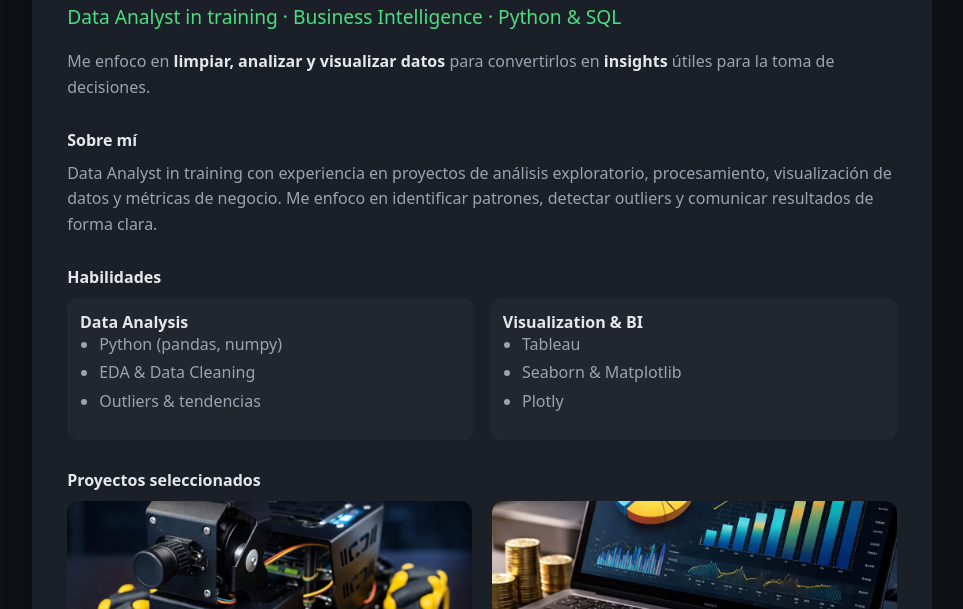
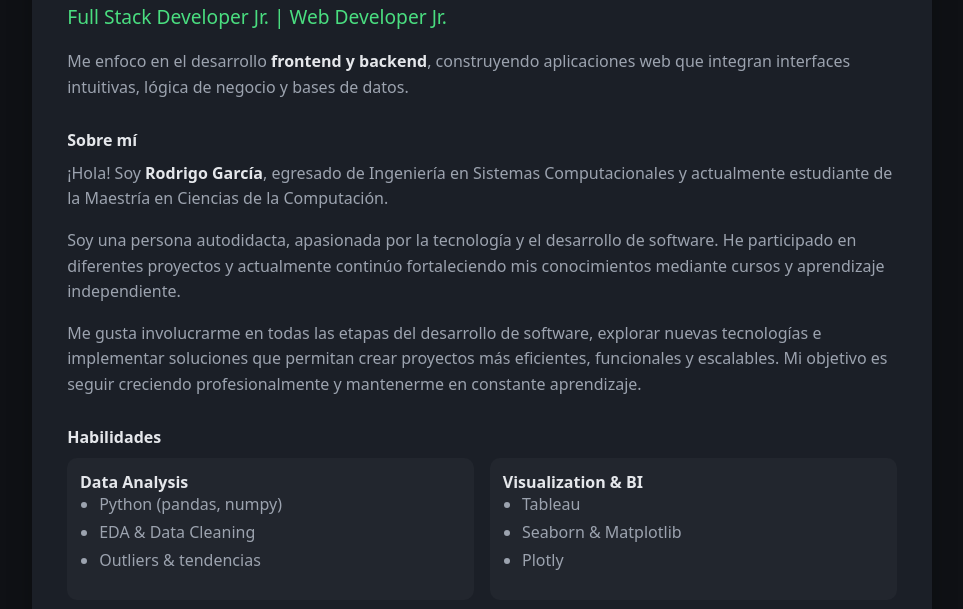
Before and after one commit to RodrigoGarcia96/RodrigoGarciaG, a plain HTML site: page index.html in a window 1280 px wide. Shown: the part 191-800 px from the top of the page, without its empty margins (158-1121 px from the left). Drawn offline with Linux system fonts and the light colour scheme.

Commit message:
Modificación del enfoque principal en sobre mi y ocupación

```diff
--- a/index.html
+++ b/index.html
@@ -232,19 +232,30 @@
 
         <div class="card">
             <h1>Rodrigo García</h1>
-            <h2>Data Analyst in training · Business Intelligence · Python & SQL</h2>
+            <h2>Full Stack Developer Jr. | Web Developer Jr.</h2>
 
             <p>
-                Me enfoco en <strong>limpiar, analizar y visualizar datos</strong>
-                para convertirlos en <strong>insights</strong> útiles para la toma de decisiones.
+                Me enfoco en el desarrollo <strong>frontend y backend</strong>, construyendo aplicaciones web que
+                integran interfaces intuitivas, lógica de negocio y bases de datos.
             </p>
 
             <div class="section">
                 <div class="section-title">Sobre mí</div>
                 <p>
-                    Data Analyst in training con experiencia en proyectos de análisis exploratorio, procesamiento,
-                    visualización de datos y métricas de negocio.
-                    Me enfoco en identificar patrones, detectar outliers y comunicar resultados de forma clara.
+                    ¡Hola! Soy <strong>Rodrigo García</strong>, egresado de Ingeniería en Sistemas Computacionales y
+                    actualmente estudiante de la Maestría en Ciencias de la Computación.
+                </p>
+
+                <p>
+                    Soy una persona autodidacta, apasionada por la tecnología y el desarrollo de software. He
+                    participado en diferentes proyectos y actualmente continúo fortaleciendo mis conocimientos mediante
+                    cursos y aprendizaje independiente.
+                </p>
+
+                <p>
+                    Me gusta involucrarme en todas las etapas del desarrollo de software, explorar nuevas tecnologías e
+                    implementar soluciones que permitan crear proyectos más eficientes, funcionales y escalables. Mi
+                    objetivo es seguir creciendo profesionalmente y mantenerme en constante aprendizaje.
                 </p>
             </div>
 
@@ -259,6 +270,7 @@
                             <li>Outliers & tendencias</li>
                         </ul>
                     </div>
+
                     <div>
                         <strong>Visualization & BI</strong>
                         <ul>
@@ -267,6 +279,8 @@
                             <li>Plotly</li>
                         </ul>
                     </div>
+
+
                 </div>
             </div>
 
@@ -314,9 +328,12 @@
                             </div>
 
                             <div class="project-description">
-                                El proyecto consiste en identificar el mejor modelo de negocio o de inversión para generar
-                                ganancias lo más pronto posible con un monto de $500,000, al igual que identificar el mejor
-                                Estado donde es mejor aplicar la opción obtenida considerando solamente 3 estados: Hidalgo,
+                                El proyecto consiste en identificar el mejor modelo de negocio o de inversión para
+                                generar
+                                ganancias lo más pronto posible con un monto de $500,000, al igual que identificar el
+                                mejor
+                                Estado donde es mejor aplicar la opción obtenida considerando solamente 3 estados:
+                                Hidalgo,
                                 Ciudad de México y Estado de México.
                             </div>
                         </div>
```
